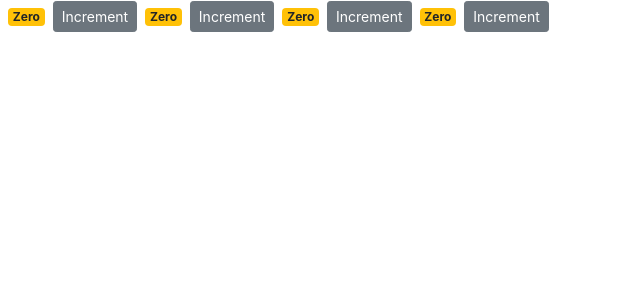
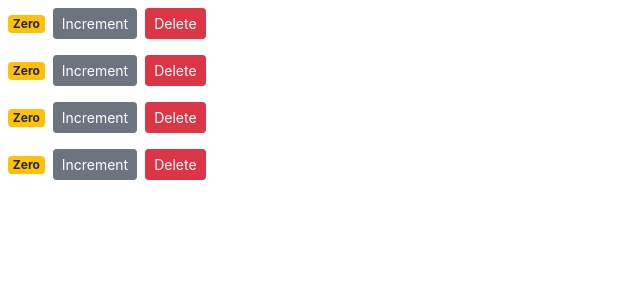
Before and after one commit to borislavdostov/counter-app, a React (Create React App) app: page / in a window 1280 px wide. Shown: the top 300 px of the page, without its empty margins (0-640 px from the left). Built offline with nearby package versions, Linux system fonts and the light colour scheme.

Commit message:
Implement deleting

```diff
--- a/src/components/counter.jsx
+++ b/src/components/counter.jsx
@@ -2,33 +2,31 @@ import React from 'react';
 
 class Counter extends React.Component {
   state = {
-    count: 0
+    value: this.props.value
   };
 
   handleIncrement = product => {
-    this.setState({ count: this.state.count + 1 });
+    this.setState({ value: this.state.value + 1 });
   };
 
   render() {
     return (
-      <React.Fragment>
+      <div>
         <span className={this.getBadgeClasses()}>{this.formatCount()}</span>
         <button onClick={() => this.handleIncrement()} className="btn btn-secondary btn-sm">Increment</button>
-        {/* <ul>
-          {this.state.tags.map(tag => <li key={tag}>{tag}</li>)}
-        </ul> */}
-      </React.Fragment>
+        <button onClick={() => this.props.onDelete(this.props.id)} className="btn btn-danger btn-sm m-2">Delete</button>
+      </div>
     );
   }
 
   getBadgeClasses() {
     let classes = 'badge m-2 badge-';
-    classes += this.state.count === 0 ? 'warning' : 'primary';
+    classes += this.state.value === 0 ? 'warning' : 'primary';
     return classes;
   }
 
   formatCount() {
-    const { count } = this.state;
+    const { value: count } = this.state;
     return count === 0 ? 'Zero' : count;
   }
 }
--- a/src/components/counters.jsx
+++ b/src/components/counters.jsx
@@ -11,10 +11,16 @@ class Counters extends React.Component {
         ]
     };
 
+    handleDelete = (counterId) => {
+        const counters = this.state.counters.filter(c => c.id !== counterId);
+        this.setState({ counters: counters });
+    }
+
     render() {
         return (
             <div>
-                {this.state.counters.map(counter => <Counter key={counter.id} />)}
+                {this.state.counters.map(counter =>
+                    <Counter key={counter.id} onDelete={this.handleDelete} value={counter.value} id={counter.id} />)}
             </div>
         );
     }
```
